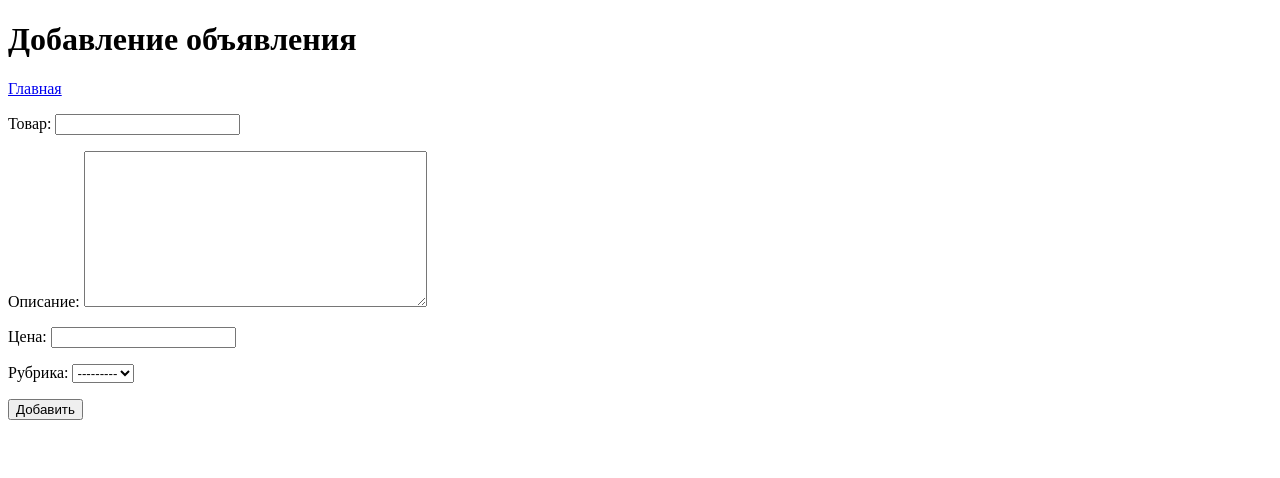
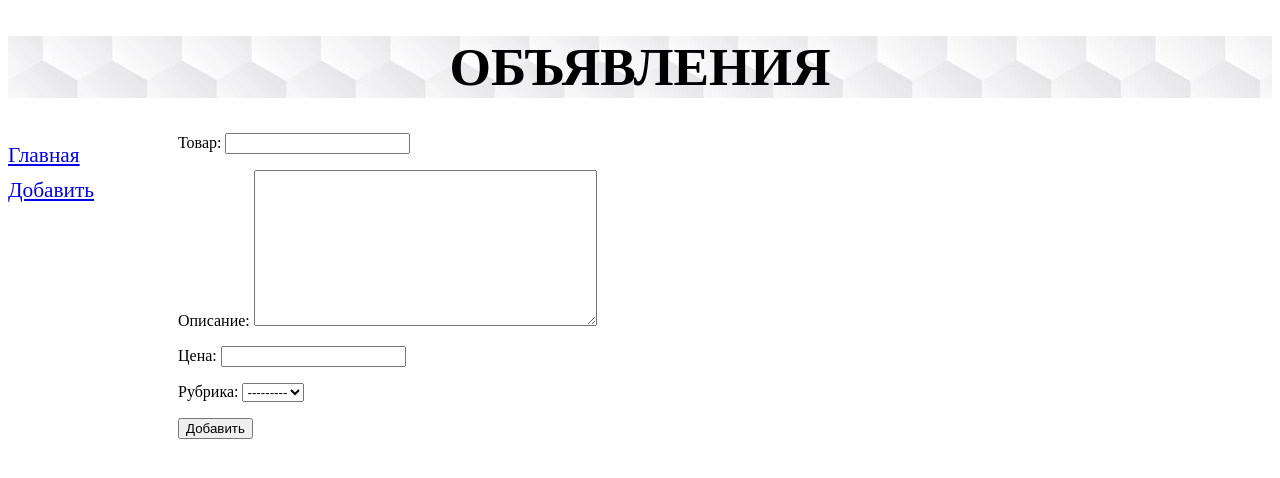
Before and after one commit to isys35/django3_dronov, a Django app: page /bboard/add/ in a window 1280 px wide. Shown: the top 478 px of the page. Run offline with Django 3.2, Linux system fonts and the light colour scheme; data that the repository does not hold is empty.

Commit message:
Глава 2. Завершено.

```diff
--- /dev/null
+++ b/samplesite/bboard/static/bboard/style.css
@@ -0,0 +1,21 @@
+header h1 {
+    font-size: 40pt;
+    text-transform: uppercase;
+    text-align: center;
+    background: url("bg.jpg");
+}
+
+nav {
+    font-size: 16pt;
+    width: 150px;
+    float: left;
+}
+
+nav a {
+    display: block;
+    margin: 10px 0px;
+}
+
+section {
+    margin-left: 170px;
+}
--- a/samplesite/bboard/templates/bboard/create.html
+++ b/samplesite/bboard/templates/bboard/create.html
@@ -1,21 +1,9 @@
-<!DOCTYPE html>
-<html>
-<head>
-    <meta charset="UTF-8">
-    <title>Добавление объявления :: Доска объявлений</title>
-</head>
-<body>
-    <h1>Добавление объявления</h1>
-    <div>
-        <a href="{% url 'index' %}">Главная</a>
-        {% for rubric in rubrics %}
-        <a href="{% url 'by_rubric' rubric.pk %}">{{ rubric.name }}</a>
-        {% endfor %}
-    </div>
-    <form method="post">
-        {% csrf_token %}
-        {{ form.as_p }}
-        <input type="submit" value="Добавить">
-    </form>
-</body>
-</html>
+{% extends "layout/basic.html" %}
+{% block title %} Добавление объявления {% endblock %}
+{% block content %}
+<form method="post">
+    {% csrf_token %}
+    {{ form.as_p }}
+    <input type="submit" value="Добавить">
+</form>
+{% endblock %}
--- a/samplesite/bboard/templates/layout/basic.html
+++ b/samplesite/bboard/templates/layout/basic.html
@@ -1,8 +1,10 @@
+{% load static %}
 <!DOCTYPE html>
 <html lang="en">
 <head>
     <meta charset="UTF-8">
     <title>{% block title %} Главаная {% endblock %} :: Доска объявлений</title>
+    <link rel="stylesheet" href="{% static 'bboard/style.css' %}" type="text/css">
 </head>
 <body>
     <header>
@@ -11,6 +13,7 @@
     <nav>
         <a href="{% url 'index' %}">Главная</a>
         <a href="{% url 'add' %}">Добавить</a>
+        {% for rubric in rubrics %}
         <a href="{% url 'by_rubric' rubric.pk %}">{{ rubric.name }}</a>
         {% endfor %}
     </nav>
```
Also changed, not shown: samplesite/bboard/templates/bboard/by_rubric.html (+4 -18 lines), samplesite/bboard/static/bboard/bg.jpg (added).
